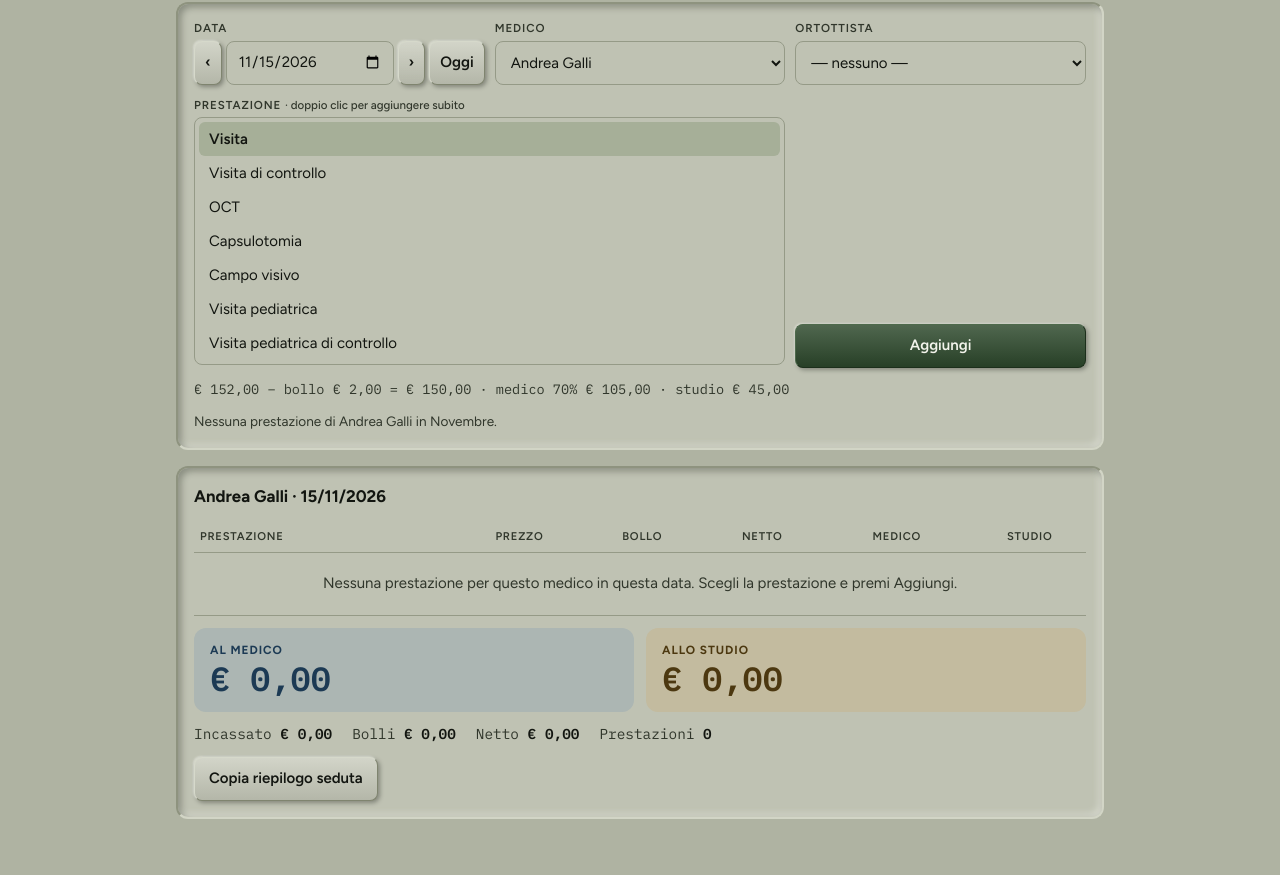
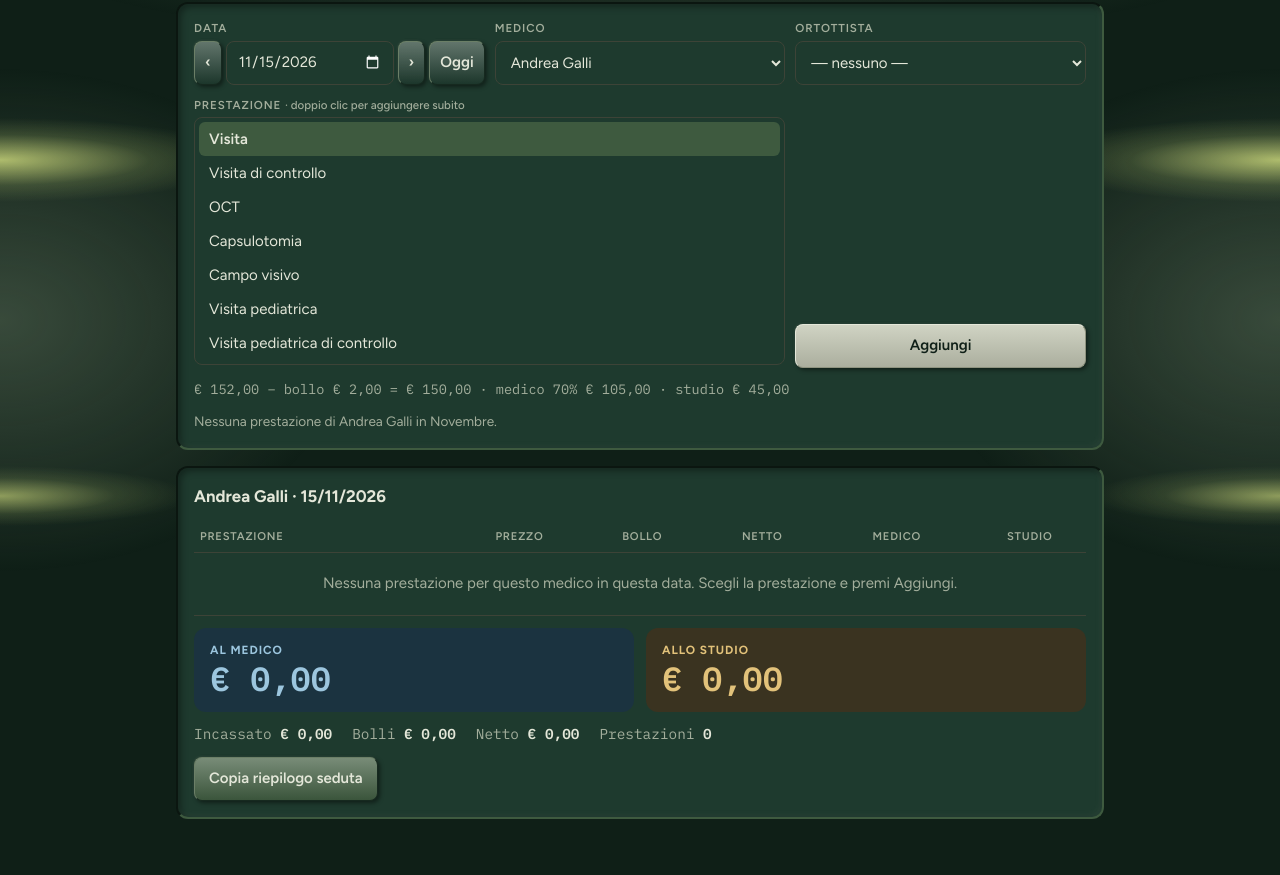
Before and after one commit to mmbianchi57/conteggio-studio1, a plain HTML site: page index.html in a window 1280 px wide. Shown: the part 80-955 px from the top of the page. Drawn offline with Linux system fonts and the light colour scheme.

Commit message:
Tema verde scuro con effetto luce ai lati
Co-Authored-By: Claude Opus 5.5 <noreply@anthropic.com>
Claude-Session: https://claude.ai/code/session_01PY2C78ApWUL5RTfNdrQRWr

```diff
--- a/index.html
+++ b/index.html
@@ -8,12 +8,13 @@
 <style>
 /* Layout: colonna unica con schede (Seduta / Resoconto / Impostazioni); totali medico/studio sempre in evidenza */
 :root{
-  --bg:#AFB3A2; --surface:#BFC2B3; --ink:#121510; --muted:#30362B; --line:#959A87;
-  --accent:#2E4A2D; --accent-ink:#F3F4EC; --accent-soft:#A6AF98;
-  --logo:#2E4A2D; --doc:#1C3A54; --doc-soft:#ACB6B3; --studio:#4C3810; --studio-soft:#C3BB9F; --danger:#7E2219; --danger-soft:#C7AC9F;
+  /* Tema verde: #0F1F17 #1E3A2E #3E5A3F #6B7F67 #C7CBB8 #3D4337 */
+  --bg:#0F1F17; --surface:#1E3A2E; --ink:#E4E7D9; --muted:#A3AE9C; --line:#3D4337;
+  --accent:#C7CBB8; --accent-ink:#0F1F17; --accent-soft:#3E5A3F;
+  --logo:#C7CBB8; --doc:#9CC6DE; --doc-soft:#1B3340; --studio:#E2C27A; --studio-soft:#3A3320; --danger:#E39A82; --danger-soft:#3E2A24;
   --f-body:"Figtree",system-ui,-apple-system,"Segoe UI",sans-serif;
   --f-num:"IBM Plex Mono",ui-monospace,"SF Mono",Menlo,Consolas,monospace;
-  color-scheme:light;
+  color-scheme:dark;
 }
 @media not all{:root:not([data-theme="light"]){
   --bg:#0f181b; --surface:#16232a; --ink:#e4eef0; --muted:#93a9b0; --line:#2a3b40;
@@ -27,6 +28,17 @@
 *{box-sizing:border-box}
 html,body{margin:0}
 body{background:var(--bg);color:var(--ink);font-family:var(--f-body);font-size:15px;line-height:1.45}
+/* effetto luce ai lati (come la palette di riferimento) */
+body::before{content:"";position:fixed;inset:0;pointer-events:none;z-index:0;background:
+  radial-gradient(ellipse 26vw 7vh at 0% 30%,rgba(236,248,140,.70),rgba(200,220,120,.18) 45%,transparent 75%),
+  radial-gradient(ellipse 26vw 7vh at 100% 30%,rgba(236,248,140,.70),rgba(200,220,120,.18) 45%,transparent 75%),
+  radial-gradient(ellipse 20vw 5vh at 0% 72%,rgba(236,248,140,.55),rgba(200,220,120,.14) 45%,transparent 75%),
+  radial-gradient(ellipse 20vw 5vh at 100% 72%,rgba(236,248,140,.55),rgba(200,220,120,.14) 45%,transparent 75%),
+  radial-gradient(ellipse 40vw 45vh at 0% 50%,rgba(107,127,103,.45),transparent 70%),
+  radial-gradient(ellipse 40vw 45vh at 100% 50%,rgba(107,127,103,.45),transparent 70%),
+  radial-gradient(ellipse 70vw 22vh at 50% 0%,rgba(107,127,103,.35),transparent 75%)}
+.wrap{position:relative;z-index:1}
+@media print{body::before{display:none}}
 .wrap{max-width:960px;margin:0 auto;padding:18px 16px 56px;display:flex;flex-direction:column;gap:16px}
 header{display:flex;flex-wrap:wrap;align-items:center;justify-content:space-between;gap:10px}
 h1{font-size:1.5rem;margin:0;letter-spacing:-.01em}
@@ -45,16 +57,17 @@ button:disabled{opacity:.5;cursor:not-allowed}
 .tabs button{border:none;background:transparent;min-height:38px;padding:6px 14px;color:var(--muted)}
 .tabs button[aria-selected="true"]{background:var(--accent);color:var(--accent-ink)}
 .panel{background:var(--surface);border:1px solid var(--line);border-radius:12px;padding:16px;display:flex;flex-direction:column;gap:12px}
-.panel,.tabs,.sheet{border-color:#8E937F #D2D5C6 #D2D5C6 #8E937F;box-shadow:inset 3px 3px 7px rgba(20,24,16,.32),inset -3px -3px 7px rgba(255,255,250,.38)}
+.panel,.tabs,.sheet{border-color:#0B1610 #3E5A3F #3E5A3F #0B1610;box-shadow:inset 3px 3px 7px rgba(0,0,0,.35),inset -2px -2px 6px rgba(199,203,184,.06)}
 .panel,.sheet{border-width:2px}
 .sheet{border-style:solid}
 /* tasti in rilievo */
-button:not(.x):not(:disabled){background-image:linear-gradient(180deg,rgba(255,255,250,.30),rgba(0,0,0,.06));border-color:#D6D9CB #7F846F #7F846F #D6D9CB;box-shadow:2px 2px 4px rgba(20,24,16,.35),-1px -1px 2px rgba(255,255,250,.45);transition:box-shadow .08s,transform .08s}
-button.primary:not(:disabled){background-image:linear-gradient(180deg,rgba(255,255,255,.16),rgba(0,0,0,.14));border-color:#4E6A4C #1C2F1B #1C2F1B #4E6A4C}
-button:not(.x):not(:disabled):hover{box-shadow:3px 3px 6px rgba(20,24,16,.38),-1px -1px 2px rgba(255,255,250,.5)}
+button:not(.x):not(:disabled){background-image:linear-gradient(180deg,rgba(255,255,250,.30),rgba(0,0,0,.06));background-color:#3E5A3F;border-color:#6B7F67 #16291F #16291F #6B7F67;box-shadow:2px 2px 4px rgba(0,0,0,.45),-1px -1px 2px rgba(199,203,184,.08);transition:box-shadow .08s,transform .08s}
+button.primary:not(:disabled){background-image:linear-gradient(180deg,rgba(255,255,255,.16),rgba(0,0,0,.14));border-color:#E4E7D9 #8E937F #8E937F #E4E7D9}
+button:not(.x):not(:disabled):hover{box-shadow:3px 3px 6px rgba(0,0,0,.5),-1px -1px 2px rgba(199,203,184,.12)}
 button:not(.x):not(:disabled):active,.tabs button[aria-selected="true"]{transform:translateY(1px);box-shadow:inset 2px 2px 4px rgba(0,0,0,.35),inset -1px -1px 2px rgba(255,255,255,.15)}
 .tabs button:not([aria-selected="true"]){background-color:var(--surface)}
 button.ghost:not(:disabled){background-color:var(--surface)}
+button.primary:not(:disabled),.tabs button[aria-selected="true"]{background-color:var(--accent);color:var(--accent-ink)}
 /* tasto che si accende di rosso quando lo premi */
 @keyframes lucerossa{
   0%{box-shadow:inset 0 0 8px rgba(214,110,96,.75),0 0 3px 1px rgba(200,90,76,.6),0 0 12px 3px rgba(190,80,66,.32);border-color:#c97a6c;color:#fff;background-color:#a8574b;text-shadow:0 0 4px rgba(255,225,215,.6)}
```
